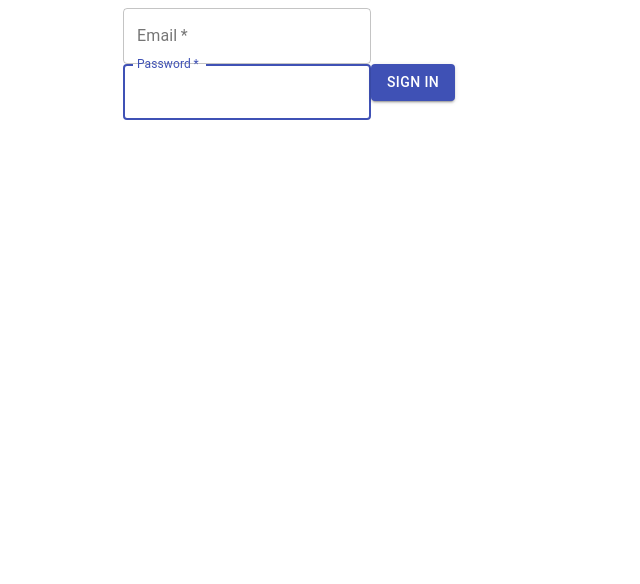
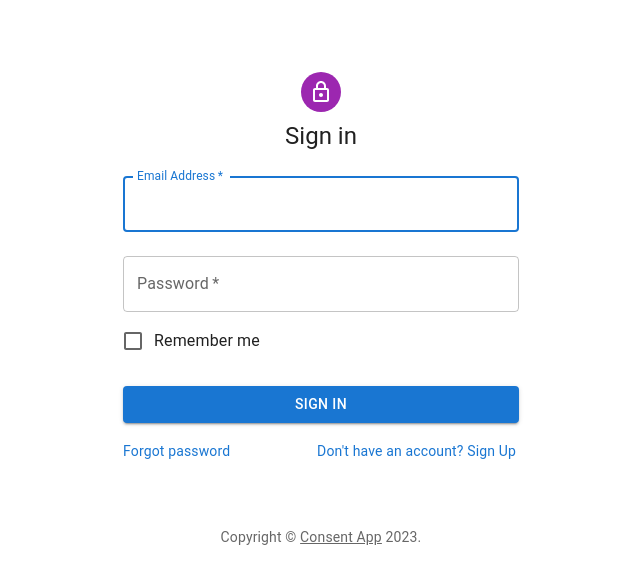
Before and after one commit to Deepesh368/Consent_Management_System, a React (Create React App) app in the folder client/: page /patient/auth in a window 1280 px wide. Shown: the top 584 px of the page, without its empty margins (319-959 px from the left). Built offline with nearby package versions, Linux system fonts and the light colour scheme.

Commit message:
Implemented material ui in home page and patientauth

```diff
--- a/client/package.json
+++ b/client/package.json
@@ -7,6 +7,7 @@
     "@emotion/react": "^11.10.6",
     "@emotion/styled": "^11.10.6",
     "@material-ui/core": "^4.12.4",
+    "@mui/icons-material": "^5.11.9",
     "@mui/material": "^5.11.10",
     "@testing-library/jest-dom": "^5.16.5",
     "@testing-library/react": "^13.4.0",
--- a/client/src/App.js
+++ b/client/src/App.js
@@ -18,7 +18,7 @@
                     <Route
                         path="/patient"
                         element={
-                            !user ? (
+                            user ? (
                                 <Navigate to={'/patient/auth'} />
                             ) : (
                                 <PatientDashbord />
--- a/client/src/components/Home/Home.js
+++ b/client/src/components/Home/Home.js
@@ -1,10 +1,12 @@
+import { Container } from '@material-ui/core';
 import React from 'react';
+import DrawerAppBar from '../material_ui_components/AppBar.js'
 
 const Home = () => {
     return (
-        <div>
-            <h1>This is Home page of the application</h1>
-        </div>
+        <Container>
+            <DrawerAppBar />
+        </Container>
     );
 };
 
--- a/client/src/components/Patient/PatientAuth/PatientAuth.js
+++ b/client/src/components/Patient/PatientAuth/PatientAuth.js
@@ -1,15 +1,44 @@
-import { Button, Container, TextField } from '@material-ui/core';
-import React, { useState } from 'react';
+import * as React from 'react';
+import Avatar from '@mui/material/Avatar';
+import Button from '@mui/material/Button';
+import CssBaseline from '@mui/material/CssBaseline';
+import TextField from '@mui/material/TextField';
+import FormControlLabel from '@mui/material/FormControlLabel';
+import Checkbox from '@mui/material/Checkbox';
+import Link from '@mui/material/Link';
+import Grid from '@mui/material/Grid';
+import Box from '@mui/material/Box';
+import LockOutlinedIcon from '@mui/icons-material/LockOutlined';
+import Typography from '@mui/material/Typography';
+import Container from '@mui/material/Container';
+import { createTheme, ThemeProvider } from '@mui/material/styles';
+import { useState } from 'react';
 import { useDispatch } from 'react-redux';
 import { useNavigate } from 'react-router-dom';
 import { patientlogin } from '../../../actions/patientAuth';
+
+function Copyright(props) {
+  return (
+    <Typography variant="body2" color="text.secondary" align="center" {...props}>
+      {'Copyright © '}
+      <Link color="inherit" href="https://mui.com/">
+        Consent App
+      </Link>{' '}
+      {new Date().getFullYear()}
+      {'.'}
+    </Typography>
+  );
+}
 
 const initialState = {
     email: '',
     password: '',
 };
 
-const PatientAuth = () => {
+const theme = createTheme();
+
+export default function SignIn() {
+
     const history = useNavigate();
     const dispatch = useDispatch();
     const [formData, setFormData] = useState(initialState);
@@ -24,37 +53,74 @@
     };
 
     return (
-        // <div>
-        //     <h1>This is LogIn page of the application for patients.</h1>
-        // </div>
+        <ThemeProvider theme={theme}>
         <Container component="main" maxWidth="xs">
-            <form onSubmit={handleSubmit}>
+            <CssBaseline />
+            <Box
+            sx={{
+                marginTop: 8,
+                display: 'flex',
+                flexDirection: 'column',
+                alignItems: 'center',
+            }}
+            >
+            <Avatar sx={{ m: 1, bgcolor: 'secondary.main' }}>
+                <LockOutlinedIcon />
+            </Avatar>
+            <Typography component="h1" variant="h5">
+                Sign in
+            </Typography>
+            <Box component="form" onSubmit={handleSubmit} noValidate sx={{ mt: 1 }}>
                 <TextField
+                margin="normal"
+                required
+                fullWidth
+                id="email"
+                label="Email Address"
                 name="email"
-                    label="Email"
+                autoComplete="email"
+                autoFocus
                 onChange={handleChange}
-                    variant="outlined"
+                />
+                <TextField
+                margin="normal"
                 required
-                    autoFocus
-                    half="true"
-                ></TextField>
-
-                <TextField
+                fullWidth
                 name="password"
                 label="Password"
+                type="password"
+                id="password"
+                autoComplete="current-password"
                 onChange={handleChange}
-                    variant="outlined"
-                    required
-                    autoFocus
-                    half="true"
-                ></TextField>
-
-                <Button type="submit" variant="contained" color="primary">
+                />
+                <FormControlLabel
+                control={<Checkbox value="remember" color="primary" />}
+                label="Remember me"
+                />
+                <Button
+                type="submit"
+                fullWidth
+                variant="contained"
+                sx={{ mt: 3, mb: 2 }}
+                >
                 Sign In
                 </Button>
-            </form>
+                <Grid container>
+                <Grid item xs>
+                    <Link href="#" variant="body2" style={{textDecoration:'None', width:25}}>
+                    Forgot password
+                    </Link>
+                </Grid>
+                <Grid item>
+                    <Link href="#" variant="body2" style={{textDecoration:'None', margin:'3px'}}>
+                    {"Don't have an account? Sign Up"}
+                    </Link>
+                </Grid>
+                </Grid>
+            </Box>
+            </Box>
+            <Copyright sx={{ mt: 8, mb: 4 }} />
         </Container>
+        </ThemeProvider>
     );
-};
-
-export default PatientAuth;
+}
--- /dev/null
+++ b/client/src/components/material_ui_components/AppBar.js
@@ -0,0 +1,125 @@
+import * as React from 'react';
+import {useNavigate} from 'react-router-dom';
+
+import PropTypes from 'prop-types';
+import AppBar from '@mui/material/AppBar';
+import Box from '@mui/material/Box';
+import CssBaseline from '@mui/material/CssBaseline';
+import Divider from '@mui/material/Divider';
+import Drawer from '@mui/material/Drawer';
+import IconButton from '@mui/material/IconButton';
+import List from '@mui/material/List';
+import ListItem from '@mui/material/ListItem';
+import ListItemButton from '@mui/material/ListItemButton';
+import ListItemText from '@mui/material/ListItemText';
+import MenuIcon from '@mui/icons-material/Menu';
+import Toolbar from '@mui/material/Toolbar';
+import Typography from '@mui/material/Typography';
+import Button from '@mui/material/Button';
+
+
+const drawerWidth = 240;
+const navItems = ['Registered Hospitals', 'Insights', 'Register', 'Login'];
+
+function DrawerAppBar(props) {
+  const { window } = props;
+  const [mobileOpen, setMobileOpen] = React.useState(false);
+
+  const handleDrawerToggle = () => {
+    setMobileOpen((prevState) => !prevState);
+  };
+
+  const navigate = useNavigate();
+
+  function handleClick(item) {
+    if(item === 'Login') {
+      navigate('/patient/auth')
+    }
+  }
+
+  const drawer = (
+    <Box onClick={handleDrawerToggle} sx={{ textAlign: 'center' }}>
+      <Typography variant="h6" sx={{ my: 2 }}>
+        Consent App
+      </Typography>
+      <Divider />
+      <List>
+        {navItems.map((item) => (
+          <ListItem key={item} disablePadding>
+            <ListItemButton sx={{ textAlign: 'center' }} onClick={()=>handleClick(item)}>
+              <ListItemText primary={item} />
+            </ListItemButton>
+          </ListItem>
+        ))}
+      </List>
+    </Box>
+  );
+
+  const container = window !== undefined ? () => window().document.body : undefined;
+
+  return (
+    <Box sx={{ display: 'flex' }}>
+      <CssBaseline />
+      <AppBar component="nav">
+        <Toolbar style = {{height:80}}>
+          <IconButton
+            color="inherit"
+            aria-label="open drawer"
+            edge="start"
+            onClick={handleDrawerToggle}
+            sx={{ mr: 2, display: { sm: 'none' } }}
+          >
+            <MenuIcon />
+          </IconButton>
+          <Typography
+            variant="h6"
+            component="div"
+            sx={{ flexGrow: 1, display: { xs: 'none', sm: 'block' } }}
+          >
+            Consent App
+          </Typography>
+          <Box sx={{ display: { xs: 'none', sm: 'block' } }}>
+            {navItems.map((item) => (
+              <Button key={item} sx={{ color: '#fff' }} onClick={()=>handleClick(item)}>
+                {item}
+              </Button>
+            ))}
+          </Box>
+        </Toolbar>
+      </AppBar>
+      <Box component="nav">
+        <Drawer
+          container={container}
+          variant="temporary"
+          open={mobileOpen}
+          onClose={handleDrawerToggle}
+          ModalProps={{
+            keepMounted: true, // Better open performance on mobile.
+          }}
+          sx={{
+            display: { xs: 'block', sm: 'none' },
+            '& .MuiDrawer-paper': { boxSizing: 'border-box', width: drawerWidth },
+          }}
+        >
+          {drawer}
+        </Drawer>
+      </Box>
+      <Box component="main" sx={{ p: 3 , my: 5}}>
+        <Toolbar />
+        <Typography>
+          Fill this with App information
+        </Typography>
+      </Box>
+    </Box>
+  );
+}
+
+DrawerAppBar.propTypes = {
+  /**
+   * Injected by the documentation to work in an iframe.
+   * You won't need it on your project.
+   */
+  window: PropTypes.func,
+};
+
+export default DrawerAppBar;
```
Also changed, not shown: client/src/components/Patient/PatientAuth/styles.css (added), 1 other file (tests, documents, lock files or other folders). Lines whose indentation alone changed are shown as unchanged.
